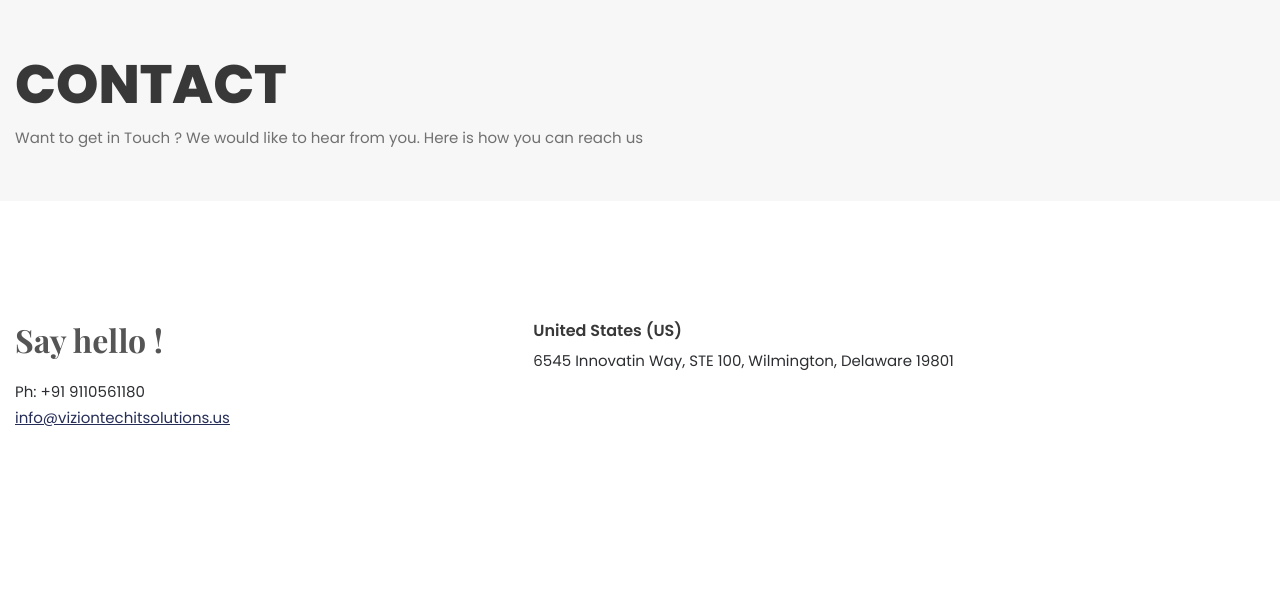
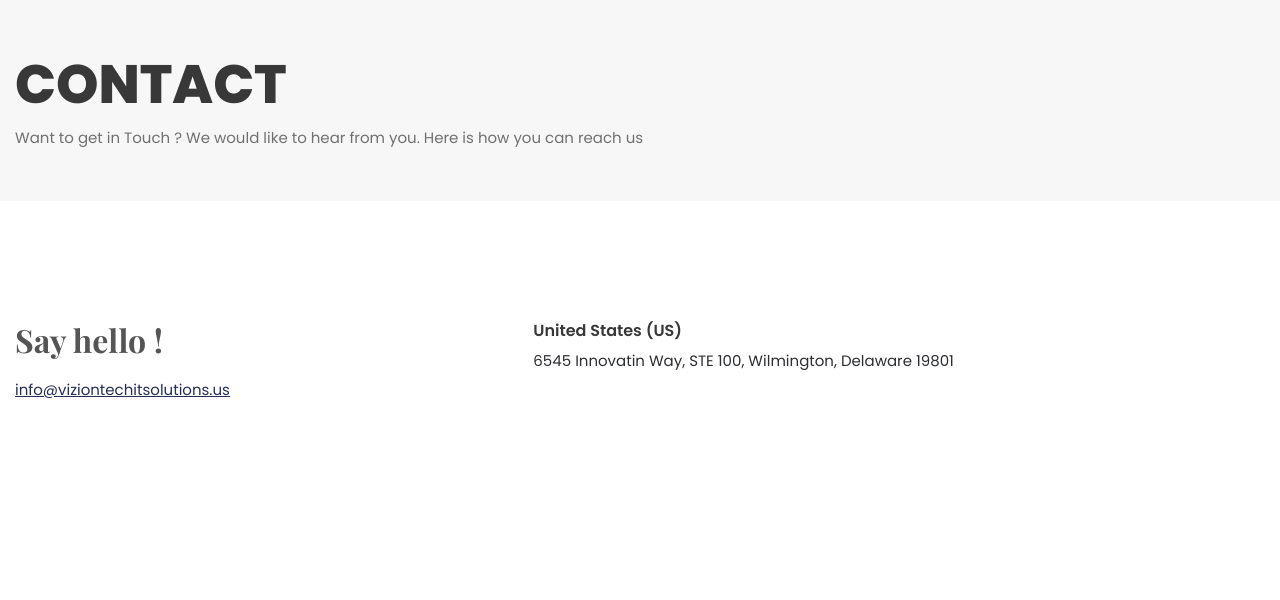
Before and after one commit to neeravbhaskarla/requirement-website, a plain HTML site: page contact-us.html in a window 1280 px wide. Shown: the part 200-800 px from the top of the page. Drawn offline with nearby package versions, Linux system fonts and the light colour scheme; a web font is replaced by a local one.

```diff
--- a/contact-us.html
+++ b/contact-us.html
@@ -147,7 +147,6 @@
         <div class="col-lg-5 col-md-12 wow fadeIn">
           <div class="section-title">
           <h2>Say hello !</h2>
-          <p>Ph: +91 9110561180<br>
               <a href="mailto:info@viziontechitsolutions.us">info@viziontechitsolutions.us</a></p>
         </div>
         <!-- end section-title -->
```
